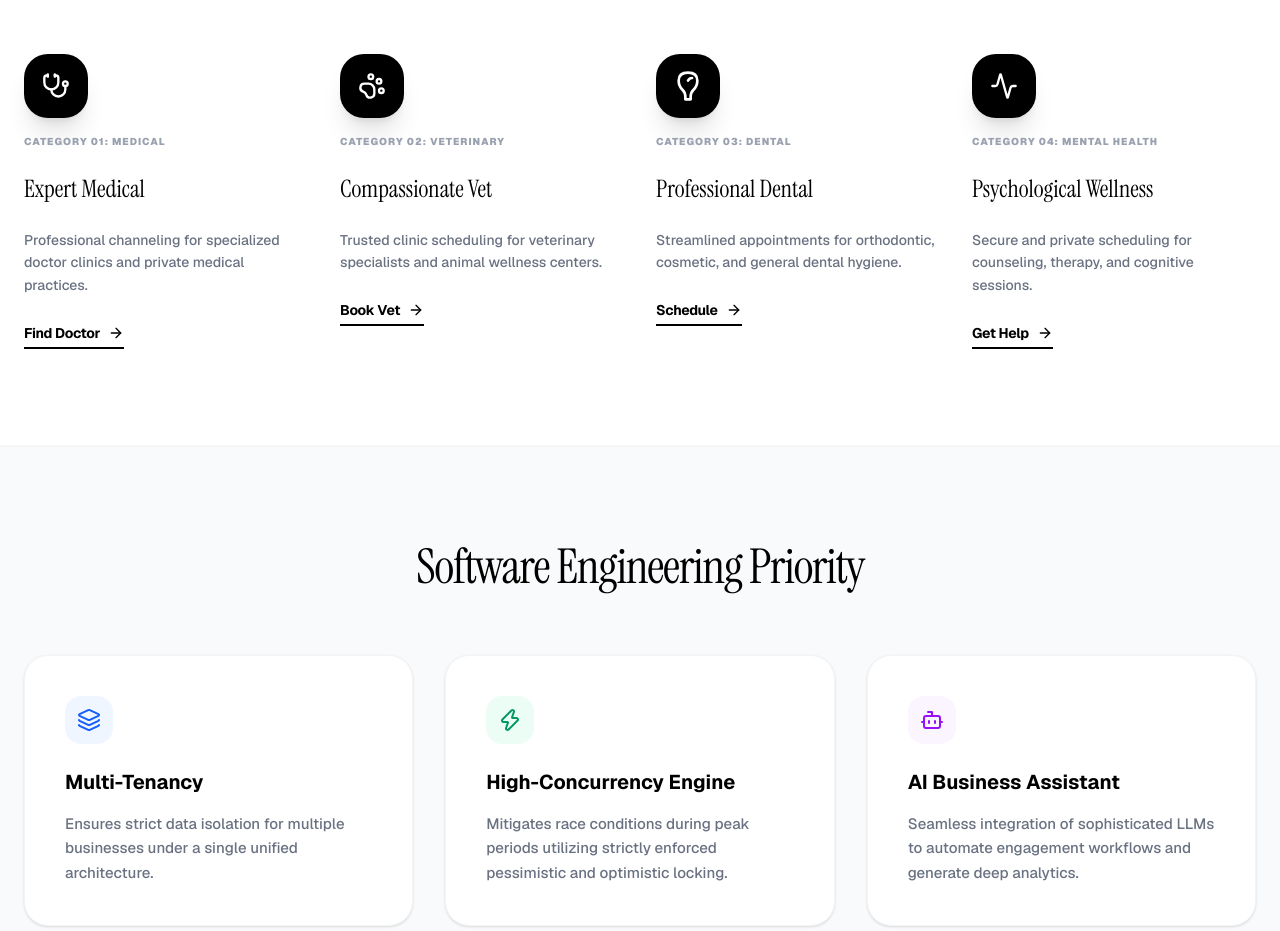
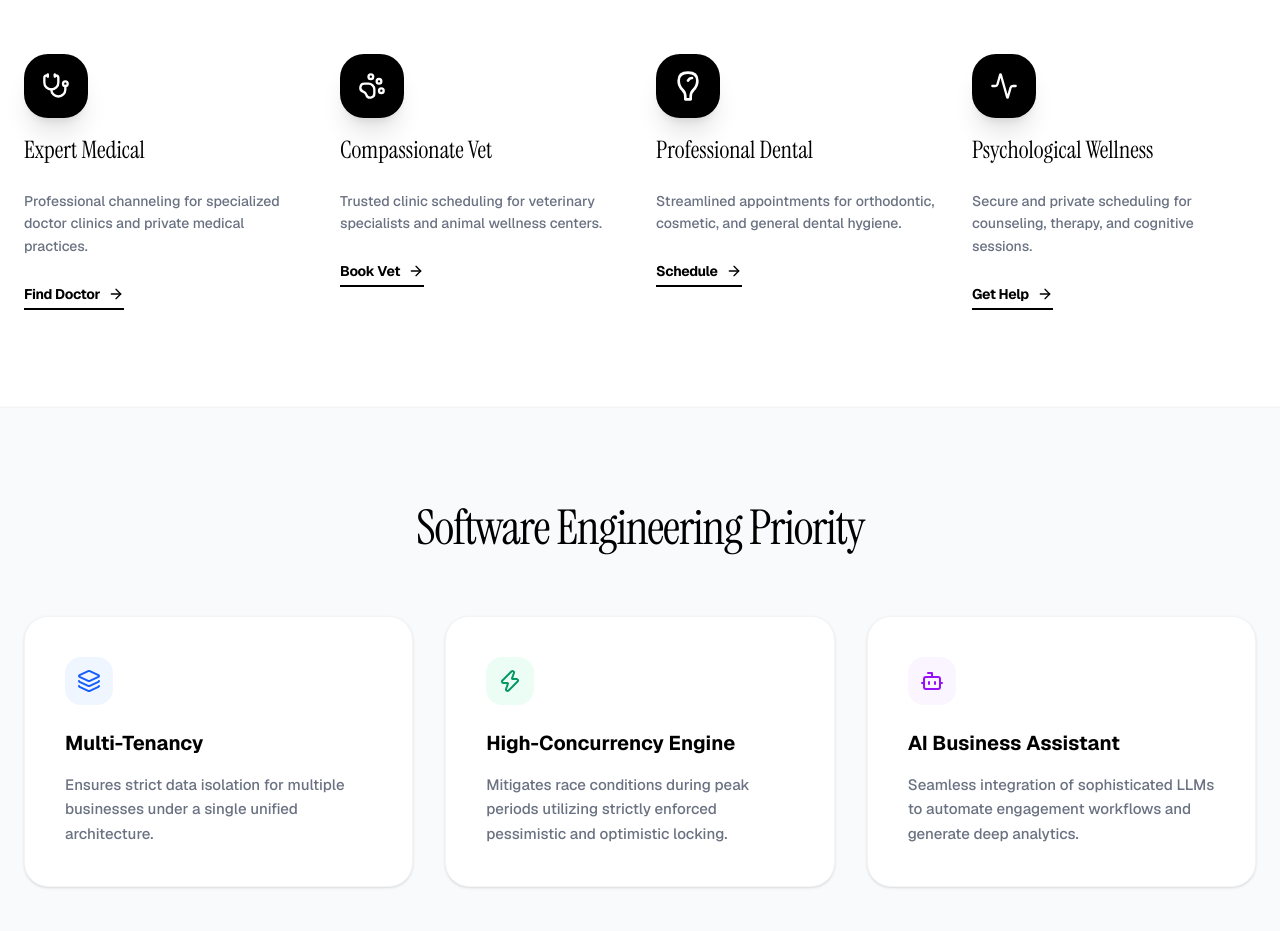
Before and after one commit to FlexSlotCustom0/FlexSlotCustom, a Next.js app in the folder frontend/: page / in a window 1280 px wide. Shown: the part 980-1911 px from the top of the page. Built offline with nearby package versions, Linux system fonts and the light colour scheme.

Commit message:
Update page.tsx

```diff
--- a/frontend/src/app/page.tsx
+++ b/frontend/src/app/page.tsx
@@ -133,7 +133,7 @@ export default function NotionCalendarClone() {
           {/* Services Content Container */}
           <div className="grid grid-cols-1 md:grid-cols-4 gap-x-8 gap-y-20 relative">
 
-            {/* Category 01: Medical Channeling */}
+            {/* Medical */}
             <motion.div
               initial={{ opacity: 0, y: 30 }}
               whileInView={{ opacity: 1, y: 0 }}
@@ -143,7 +143,6 @@ export default function NotionCalendarClone() {
               <div className="inline-flex items-center justify-center w-16 h-16 bg-black text-white rounded-3xl mb-4 group-hover:scale-110 transition-transform shadow-xl shadow-black/10">
                 <Stethoscope className="w-7 h-7" />
               </div>
-              <div className="text-[10px] font-black tracking-widest text-gray-400 uppercase">Category 01: Medical</div>
               <h4 className="text-2xl font-serif">Expert Medical</h4>
               <p className="text-gray-500 font-medium leading-relaxed text-sm">
                 Professional channeling for specialized doctor clinics and private medical practices.
@@ -153,7 +152,7 @@ export default function NotionCalendarClone() {
               </button>
             </motion.div>
 
-            {/* Category 02: Veterinary Care */}
+            {/* Veterinary */}
             <motion.div
               initial={{ opacity: 0, y: 30 }}
               whileInView={{ opacity: 1, y: 0 }}
@@ -164,7 +163,6 @@ export default function NotionCalendarClone() {
               <div className="inline-flex items-center justify-center w-16 h-16 bg-black text-white rounded-3xl mb-4 group-hover:scale-110 transition-transform shadow-xl shadow-black/10">
                 <PawPrint className="w-7 h-7" />
               </div>
-              <div className="text-[10px] font-black tracking-widest text-gray-400 uppercase">Category 02: Veterinary</div>
               <h4 className="text-2xl font-serif">Compassionate Vet</h4>
               <p className="text-gray-500 font-medium leading-relaxed text-sm">
                 Trusted clinic scheduling for veterinary specialists and animal wellness centers.
@@ -174,7 +172,7 @@ export default function NotionCalendarClone() {
               </button>
             </motion.div>
 
-            {/* Category 03: Dental Precision */}
+            {/* Dental */}
             <motion.div
               initial={{ opacity: 0, y: 30 }}
               whileInView={{ opacity: 1, y: 0 }}
@@ -185,7 +183,6 @@ export default function NotionCalendarClone() {
               <div className="inline-flex items-center justify-center w-16 h-16 bg-black text-white rounded-3xl mb-4 group-hover:scale-110 transition-transform shadow-xl shadow-black/10">
                 <ToothIcon className="w-8 h-8" />
               </div>
-              <div className="text-[10px] font-black tracking-widest text-gray-400 uppercase">Category 03: Dental</div>
               <h4 className="text-2xl font-serif">Professional Dental</h4>
               <p className="text-gray-500 font-medium leading-relaxed text-sm">
                 Streamlined appointments for orthodontic, cosmetic, and general dental hygiene.
@@ -195,7 +192,7 @@ export default function NotionCalendarClone() {
               </button>
             </motion.div>
 
-            {/* Category 04: Mental Health */}
+            {/* Mental Health */}
             <motion.div
               initial={{ opacity: 0, y: 30 }}
               whileInView={{ opacity: 1, y: 0 }}
@@ -206,7 +203,6 @@ export default function NotionCalendarClone() {
               <div className="inline-flex items-center justify-center w-16 h-16 bg-black text-white rounded-3xl mb-4 group-hover:scale-110 transition-transform shadow-xl shadow-black/10">
                 <Activity className="w-7 h-7" />
               </div>
-              <div className="text-[10px] font-black tracking-widest text-gray-400 uppercase">Category 04: Mental Health</div>
               <h4 className="text-2xl font-serif">Psychological Wellness</h4>
               <p className="text-gray-500 font-medium leading-relaxed text-sm">
                 Secure and private scheduling for counseling, therapy, and cognitive sessions.
```
